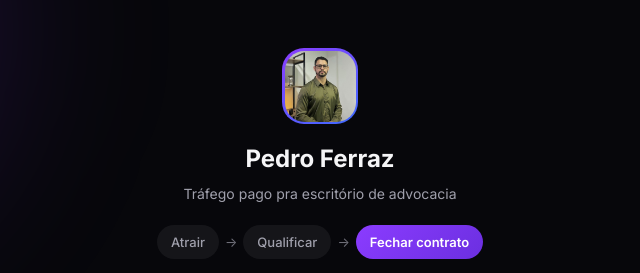
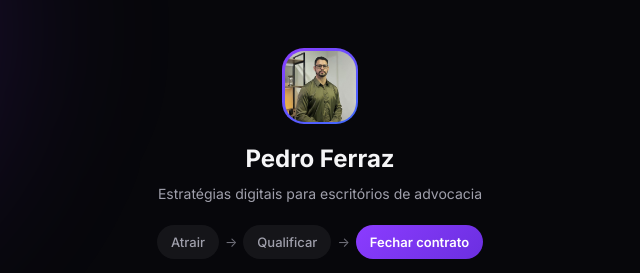
Before and after one commit to pedroferrazads/covex-link-bio, a plain HTML site: page index.html in a window 1280 px wide. Shown: the top 273 px of the page, 320-960 px from the left. Drawn offline with Linux system fonts and the light colour scheme.

Commit message:
Update subtitle to 'Estratégias digitais para escritórios de advocacia'

```diff
--- a/index.html
+++ b/index.html
@@ -161,7 +161,7 @@
 <main>
   <div class="avatar"><img src="assets/pedro.jpg" alt="Pedro Ferraz" width="76" height="76"></div>
   <h1>Pedro Ferraz</h1>
-  <p class="role">Tráfego pago pra escritório de advocacia</p>
+  <p class="role">Estratégias digitais para escritórios de advocacia</p>
 
   <div class="funnel">
     <span class="pill">Atrair</span>
```
